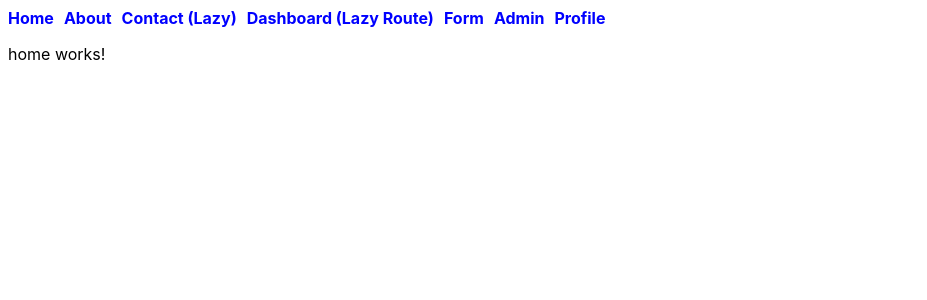
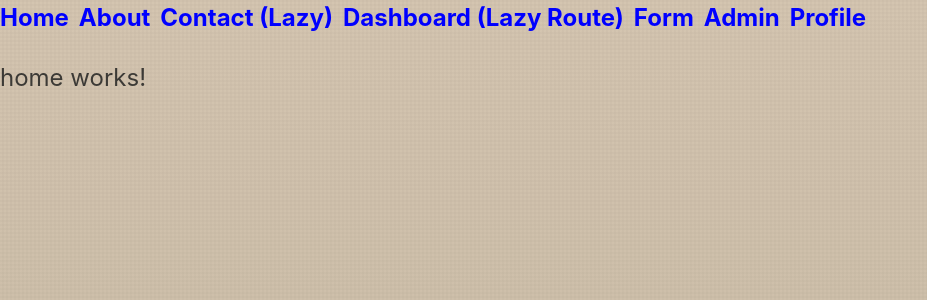
Before and after one commit to yogendrajadhav/AngularStandaloneAppWithRouting, an Angular app: page / in a window 1280 px wide. Shown: the top 300 px of the page, without its empty margins (0-927 px from the left). Built offline with nearby package versions, Linux system fonts and the light colour scheme.

Commit message:
form fields added and style added.

```diff
--- a/package.json
+++ b/package.json
@@ -13,8 +13,8 @@
     "@angular/animations": "^18.2.0",
     "@angular/common": "^18.2.0",
     "@angular/compiler": "^18.2.0",
-    "@angular/core": "^18.2.0",
-    "@angular/forms": "^18.2.0",
+    "@angular/core": "^21.0.3",
+    "@angular/forms": "^21.0.3",
     "@angular/platform-browser": "^18.2.0",
     "@angular/platform-browser-dynamic": "^18.2.0",
     "@angular/router": "^18.2.0",
@@ -25,7 +25,7 @@
   },
   "devDependencies": {
     "@angular-devkit/build-angular": "^18.2.9",
-    "@angular/cli": "^18.2.9",
+    "@angular/cli": "^21.0.0",
     "@angular/compiler-cli": "^18.2.0",
     "@types/jasmine": "~5.1.0",
     "jasmine-core": "~5.2.0",
--- a/src/app/app.routes.ts
+++ b/src/app/app.routes.ts
@@ -7,10 +7,12 @@ import { userResolver } from './resolvers/user.resolver';
 import { FormpageComponent } from './pages/formpage/formpage.component';
 import { leaveFormGuard } from './guards/leave-form.guard';
 import { roleGuard } from './guards/role.guard';
+import { SubscribeFormComponent } from './pages/subscribe-form/subscribe-form.component';
 
 export const routes: Routes = [
     { path: '', component: HomeComponent },
     { path: 'about', component: AboutComponent },
+    {path:'subscribe', component:SubscribeFormComponent},
     // {path:'**',redirectTo:''},
     {
         path: 'contact', loadComponent: () => import('./pages/contact/contact.component')
--- /dev/null
+++ b/src/app/pages/subscribe-form/subscribe-form.component.html
@@ -0,0 +1,36 @@
+<p>subscribe-form works!</p>
+<div class="card">
+    <div class="card-header">Subscribe to our News letters</div>
+    <div class="card-body">
+        <form (ngSubmit)="Submit()">
+            <div class="row">
+                <label class="row-label" for="FirstNameId">FirstName</label>
+                <div class="row-value">
+                    <input type="text" [field]="subscribeForm.firstName" class="form-control" id="firstNameId" placeholder="First Name (optional)">
+                </div>
+            </div>
+            <div class="row">
+                <label class="row-label" for="LastNameId">LastName</label>
+                <div class="row-value">
+                    <input type="text" [field]="subscribeForm.lastName" class="form-control" id="lastNameId" placeholder="Last Name (optional)">
+                </div>
+            </div>
+            <div class="row">
+                <label class="row-label" for="EmailId">Email <span class="text-danger">*</span></label>
+                <div class="row-value">
+                    <input type="email" [field]="subscribeForm.email" class="form-control" id="emailId" placeholder="Email">
+                </div>
+            </div>
+            <div class="row">
+                <label class="row-label" for="YearsAsFanId">Years As Fan</label>
+                <div class="row-value">
+                    <input type="number" [field]="subscribeForm.yearsAsFan" class="form-control" id="yearsAsFanId" placeholder="How many years you have been fan of Star Wars? (optional)">
+                </div>
+            </div>
+            <div class="row">
+                <button type="submit" title="Ensure form is valid and required fields are entered before subscribing." class="btn btn-primary">Subscribe</button>
+                <button type="button" class="btn btn-secondary">Cancel</button>
+            </div>
+        </form>
+    </div>
+</div>
--- /dev/null
+++ b/src/app/pages/subscribe-form/subscribe-form.component.ts
@@ -0,0 +1,40 @@
+import { Component, effect, signal } from '@angular/core';
+import { Field, form, required, schema } from '@angular/forms/signals';
+import { max } from 'rxjs';
+@Component({
+  selector: 'app-subscribe-form',
+  standalone: true,
+  imports: [Field],
+  templateUrl: './subscribe-form.component.html',
+  styleUrl: './subscribe-form.component.css'
+})
+export class SubscribeFormComponent {
+Submit() {
+throw new Error('Method not implemented.');
+}
+
+  subscribeModel=signal<SubscriptionData>(initialData);
+  subscribeForm=form(this.subscribeModel);
+  eff=effect(()=>{
+    console.log(`Email: ${this.subscribeModel().email}`);
+  });
+
+}
+
+export interface SubscriptionData {
+  email: string;
+  firstName: string;
+  lastName: string;
+  yearsAsFan: number;
+}
+
+export const initialData: SubscriptionData = {
+  email: '',
+  firstName: '',
+  lastName: '',
+  yearsAsFan: NaN
+};
+
+export const SubscriptionSchema=schema<SubscriptionData>((rootPath)=>{
+   required(rootPath.email,{message:'Email Address is required'});
+});
--- a/src/styles.css
+++ b/src/styles.css
@@ -1 +1,189 @@
 /* You can add global styles to this file, and also import other style files */
+/* Modern CSS with Star Wars Galaxy's Edge-Inspired Theme */
+
+/* NOTE: Project Angular version is 21.x — update local @angular/cli to ^21.0.0 and run `npm install` */
+
+:root {
+  /* Primary Colors - Bronze and weathered metals */
+  --primary-color: #927361;        /* Dark goldenrod bronze */
+  --primary-dark: #7A6051;         /* Deep bronze */
+  --primary-light: #daa520;        /* Lighter bronze #3C3A36, #35312D */
+
+  /* Secondary/Accent Colors - Rusty oranges and browns */
+  --secondary-color: #cd7f32;      /* Classic bronze */
+  --rebel-orange: #d2691e;         /* Rusty orange */
+
+  /* Status Colors */
+  --success-color: #77b005;        /* Olive drab green */
+  --danger-color: #8b0000;         /* Dark red */
+  --warning-color: #ff8c00;        /* Dark orange */
+
+  /* Backgrounds - Weathered and industrial */
+  --light-bg: #d4c5b0;             /* Desert sand/weathered beige */
+  --card-bg: #f5f1e8;              /* Aged parchment */
+  --white: #faf8f3;                /* Warm white */
+
+  /* Text */
+  --text-primary: #3C3A36;         /* Deep brown-black */
+  --text-secondary: #6b5d52;       /* Muted bronze brown */
+  --text-light: #d4c5b0;           /* Light on dark */
+
+  /* Special Effects */
+  --border-color: #b8a68f;         /* Sandy bronze border */
+  --border-glow: #7A6051;          /* Bronze glow */
+
+  /* Gradients - Weathered metal looks */
+  --gradient-card: linear-gradient(to bottom, #f5f1e8, #e8dcc8);
+  --gradient-bronze: linear-gradient(135deg, #927361 0%, #7A6051 100%);
+  /* #cd7f32 ... #8b6914 First try: #A2806C */
+
+  /* Spacing */
+  --spacing-xs: 0.25rem;
+  --spacing-sm: 0.5rem;
+  --spacing-md: 1rem;
+  --spacing-lg: 1.5rem;
+  --spacing-xl: 2rem;
+  --spacing-xxl: 3rem;
+
+  /* Typography */
+  --font-size-base: 1.5rem;
+  --font-size-sm: 1.125rem;
+  --font-size-lg: 1.25rem;
+  --font-size-xl: 1.525rem;
+  --font-weight-normal: 400;
+  --font-weight-bold: 700;
+
+  /* Border Radius */
+  --border-radius: 0.25rem;        /* Sharper, more industrial */
+  --border-radius-sm: 0.125rem;
+  --border-radius-lg: 0.375rem;
+
+  /* Shadows - Grittier, less soft */
+  --shadow-sm: 0 2px 4px rgba(26, 22, 18, 0.2);
+  --shadow-md: 0 4px 12px rgba(26, 22, 18, 0.3);
+  --shadow-glow: 0 0 15px rgba(184, 134, 11, 0.4);
+  --shadow-glow-hover: 0 0 20px rgba(184, 134, 11, 0.6);
+  --shadow-inset: inset 0 2px 4px rgba(0, 0, 0, 0.2);
+
+  /* Transitions */
+  --transition-base: all 0.2s ease-in-out;
+  --transition-glow: all 0.3s ease-in-out;
+}
+
+/* Reset & Base Styles */
+*,
+*::before,
+*::after {
+  box-sizing: border-box;
+}
+
+body {
+  margin: 0;
+  font-family: 'Segoe UI', Roboto, 'Helvetica Neue', Arial, sans-serif;
+  font-size: var(--font-size-base);
+  color: var(--text-primary);
+  line-height: 1.5;
+  background: linear-gradient(to bottom, #d4c5b0, #c4b5a0);
+  background-attachment: fixed;
+  min-height: 100vh;
+  position: relative;
+}
+
+/* Add subtle texture overlay for gritty feel */
+body::before {
+  content: '';
+  position: fixed;
+  top: 0;
+  left: 0;
+  width: 100%;
+  height: 100%;
+  background-image:
+    repeating-linear-gradient(0deg, transparent, transparent 2px, rgba(0,0,0,.03) 2px, rgba(0,0,0,.03) 4px),
+    repeating-linear-gradient(90deg, transparent, transparent 2px, rgba(0,0,0,.03) 2px, rgba(0,0,0,.03) 4px);
+  pointer-events: none;
+  opacity: 0.5;
+  z-index: 0;
+}
+
+body > * {
+  position: relative;
+  z-index: 1;
+}
+
+/* Container */
+.container {
+  width: 100%;
+  max-width: 1200px;
+  margin: 0 auto;
+  padding: 0 var(--spacing-md);
+}
+
+/* Card Component with Weathered Metal Panel Style */
+.card {
+  background: var(--gradient-card);
+  border: 2px solid var(--border-color);
+  border-left: 5px solid var(--primary-color);
+  border-radius: var(--border-radius);
+  box-shadow: var(--shadow-md), var(--shadow-inset);
+  margin: var(--spacing-md);
+  overflow: hidden;
+  transition: var(--transition-glow);
+  position: relative;
+}
+
+/* Add weathered edge effect */
+.card::before {
+  content: '';
+  position: absolute;
+  top: 0;
+  left: 0;
+  right: 0;
+  height: 1px;
+  background: linear-gradient(90deg,
+    transparent 0%,
+    rgba(139, 105, 20, 0.3) 25%,
+    rgba(139, 105, 20, 0.5) 50%,
+    rgba(139, 105, 20, 0.3) 75%,
+    transparent 100%);
+}
+
+.card:hover {
+  box-shadow: var(--shadow-glow), var(--shadow-md);
+  border-left-color: var(--primary-light);
+}
+
+.card-header {
+  background: var(--gradient-bronze);
+  color: var(--white);
+  font-size: var(--font-size-xl);
+  font-weight: var(--font-weight-bold);
+  padding: var(--spacing-md) var(--spacing-lg);
+  border-bottom: 2px solid rgba(139, 105, 20, 0.5);
+  box-shadow: 0 2px 8px rgba(26, 22, 18, 0.3);
+  text-shadow: 0 1px 3px rgba(0, 0, 0, 0.5);
+  letter-spacing: 0.5px;
+  position: relative;
+}
+
+/* Add subtle metallic sheen */
+.card-header::after {
+  content: '';
+  position: absolute;
+  top: 0;
+  left: 0;
+  right: 0;
+  height: 50%;
+  background: linear-gradient(to bottom, rgba(255, 255, 255, 0.1), transparent);
+  pointer-events: none;
+}
+
+.card-body {
+  padding: var(--spacing-md);
+  background-color: var(--card-bg);
+}
+
+@media (max-width: 768px) {
+  .row {
+    grid-template-columns: 1fr;
+  }
+}
```
Also changed, not shown: src/app/pages/subscribe-form/subscribe-form.component.css (added), 2 other files (tests, documents, lock files or other folders).
